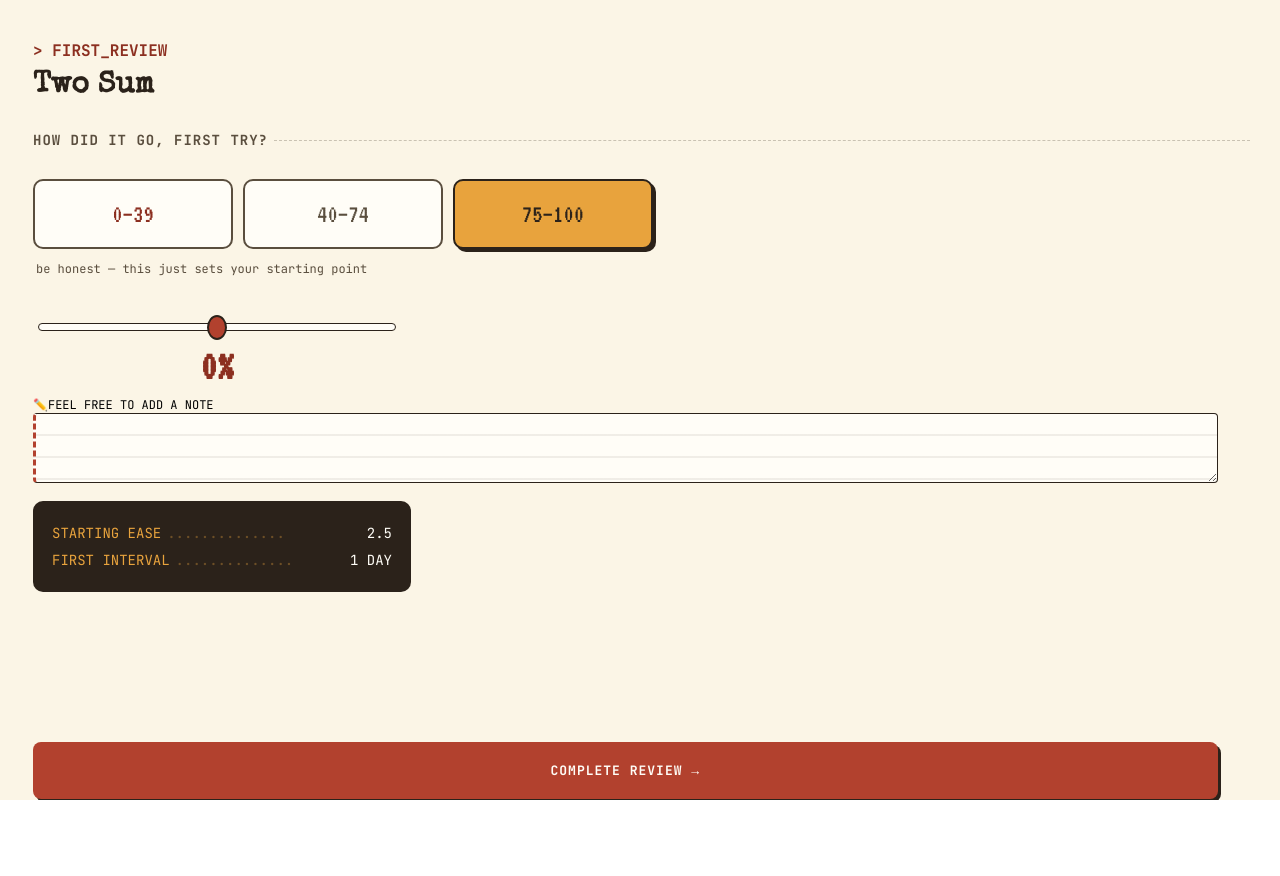
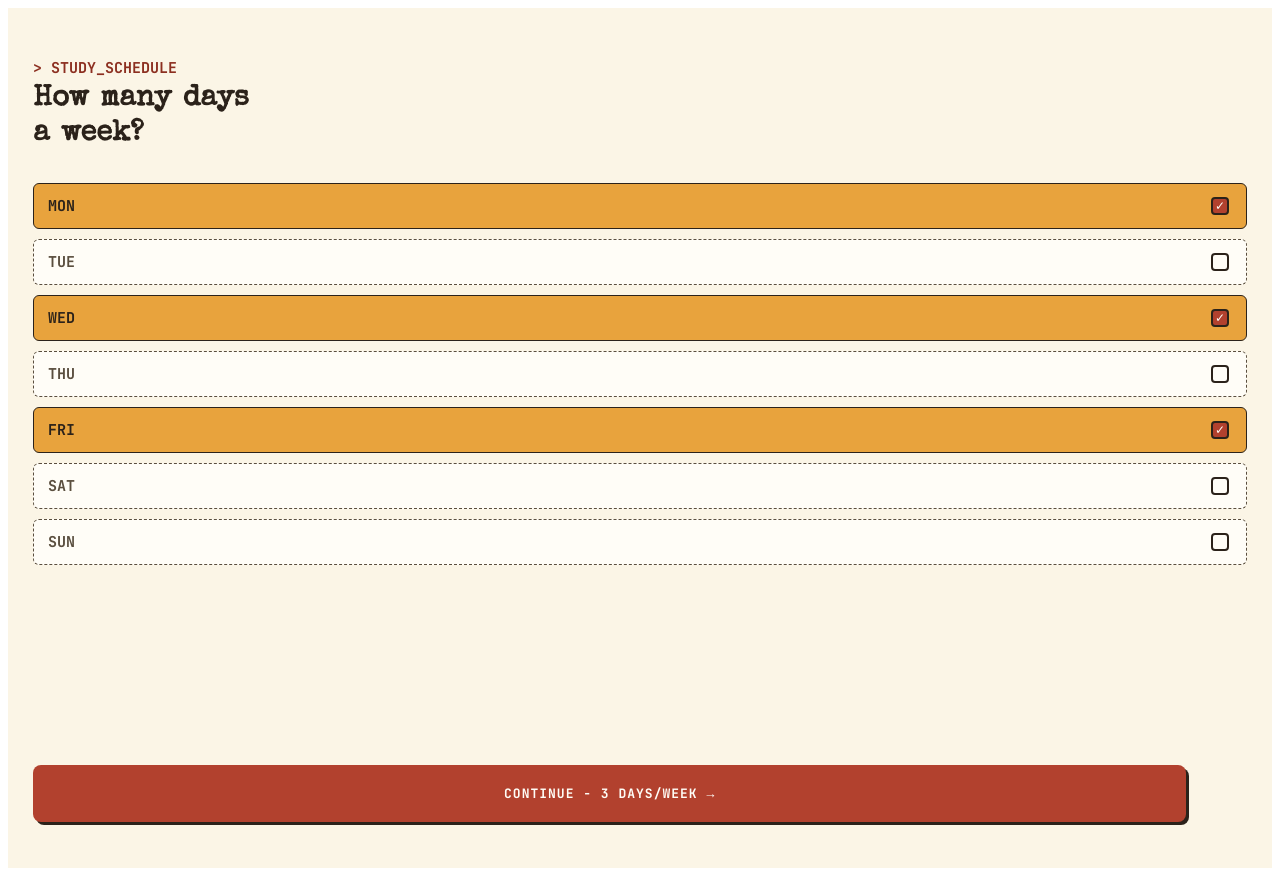
Before and after one commit to Kene-Okeke/recall, a React app in the folder frontend/: page / in a window 1280 px wide. Before the commit the page ends 800 px from the top, so only its background shows below. Built offline with nearby package versions, Linux system fonts and the light colour scheme; the HTML template or start-up script is replaced by a standard one.

Commit message:
day-row component + schedule prop + schedule page done

```diff
--- a/frontend/src/App.jsx
+++ b/frontend/src/App.jsx
@@ -1,8 +1,8 @@
 import "./App.css";
 
-import FirstRevScreen from "./pages/FirstRevScreen.jsx";
+import StudySchedule from "./pages/StudySchedule.jsx";
 function App() {
-  return <FirstRevScreen />;
+  return <StudySchedule />;
 }
 
 export default App;
--- /dev/null
+++ b/frontend/src/components/Button.jsx
@@ -0,0 +1,11 @@
+import "../css/Button.css";
+
+function Button({ children, onClick }) {
+  return (
+    <button className="mainButton" onClick={onClick}>
+      {children}
+    </button>
+  );
+}
+
+export default Button;
--- /dev/null
+++ b/frontend/src/components/DayRow.jsx
@@ -0,0 +1,17 @@
+import "../css/DayRow.css";
+
+function DayRow({ label, checked, onToggle }) {
+  return (
+    <label className={`dayRow ${checked ? "active" : ""}`}>
+      <span className="dayLabel">{label}</span>
+      <input
+        type="checkbox"
+        checked={checked}
+        onChange={onToggle}
+        className="dayCheckbox"
+      />
+    </label>
+  );
+}
+
+export default DayRow;
--- /dev/null
+++ b/frontend/src/components/Schedule.jsx
@@ -0,0 +1,33 @@
+import { useState } from "react";
+import DayRow from "./DayRow";
+
+{
+  /* this is solelly a prop that handles state ad not solely but mostly*/
+}
+function Schedule() {
+  const [mon, setMon] = useState(true);
+  const [tue, setTue] = useState(false);
+  const [wed, setWed] = useState(true);
+  const [thu, setThu] = useState(false);
+  const [fri, setFri] = useState(true);
+  const [sat, setSat] = useState(false);
+  const [sun, setSun] = useState(false);
+
+  return (
+    <>
+      {/* this is us passing data to the day row component in order to re-render based on state
+    seperating data and view is ideal - this is the idea of props */}
+      <div className="dayPicker">
+        <DayRow label="MON" checked={mon} onToggle={() => setMon(!mon)} />
+        <DayRow label="TUE" checked={tue} onToggle={() => setTue(!tue)} />
+        <DayRow label="WED" checked={wed} onToggle={() => setWed(!wed)} />
+        <DayRow label="THU" checked={thu} onToggle={() => setThu(!thu)} />
+        <DayRow label="FRI" checked={fri} onToggle={() => setFri(!fri)} />
+        <DayRow label="SAT" checked={sat} onToggle={() => setSat(!sat)} />
+        <DayRow label="SUN" checked={sun} onToggle={() => setSun(!sun)} />
+      </div>
+    </>
+  );
+}
+
+export default Schedule;
--- /dev/null
+++ b/frontend/src/css/Button.css
@@ -0,0 +1,23 @@
+.mainButton {
+  display: block;
+  max-width: 100%;
+  width: 95%;
+  text-align: center;
+  background: #b2412e; /* rust */
+  color: #fffdf7; /* white */
+  font-family: "JetBrains Mono", monospace;
+  font-weight: 700;
+  letter-spacing: 1px;
+  font-size: 13px;
+  padding: 20px 0;
+  border-radius: 8px;
+  border: none;
+  margin-top: 150px;
+  margin-bottom: 14px;
+  box-shadow: 3px 3px 0 #2b221a; /* ink offset shadow */
+  cursor: pointer;
+}
+.mainButton:active {
+  box-shadow: none;
+  transform: translate(3px, 3px);
+}
--- /dev/null
+++ b/frontend/src/css/DayRow.css
@@ -0,0 +1,49 @@
+.dayRow {
+  display: flex;
+  justify-content: space-between;
+  align-items: center;
+  background: #fffdf7;
+  border: 1px dashed #5a4e3e;
+  border-radius: 6px;
+  padding: 10px 14px;
+  font-family: "JetBrains Mono", monospace;
+  font-size: 15px;
+  font-weight: 700;
+  color: #5a4e3e;
+  cursor: pointer;
+  margin-bottom: 10px;
+}
+
+.dayRow.active {
+  border: 1px solid #2b221a;
+  color: #2b221a;
+  background: #e8a33d;
+}
+
+.dayCheckbox {
+  appearance: none;
+  -webkit-appearance: none;
+  width: 18px;
+  height: 18px;
+  border-radius: 4px;
+  border: 2px solid #2b221a;
+  background: #fffdf7;
+  cursor: pointer;
+  position: relative;
+}
+
+.dayRow.active .dayCheckbox {
+  background: #b2412e;
+  border-color: #2b221a;
+}
+
+.dayCheckbox:checked::after {
+  content: "✓";
+  position: absolute;
+  inset: 0;
+  display: flex;
+  align-items: center;
+  justify-content: center;
+  color: #fffdf7;
+  font-size: 12px;
+}
--- /dev/null
+++ b/frontend/src/css/StudySchedule.css
@@ -0,0 +1,33 @@
+.scheduleText {
+  font-family: "JetBrains Mono", monospace;
+  color: var(--rust-darkpressed);
+  font-weight: 600;
+  font-size: 15px;
+  padding-bottom: 5px;
+}
+
+.mainContainer {
+  background-color: var(--paperbackground);
+  height: 100vh;
+  overflow: hidden;
+  padding-top: 50px;
+  padding-bottom: 10px;
+  padding-left: 25px;
+  padding-right: 25px;
+  color: var(--inktext);
+}
+
+.scheduleQuestion {
+  font-family: "Special Elite", cursive;
+  font-size: 29px;
+  font-weight: 600;
+  line-height: 1.2;
+  color: var(--inktext);
+
+  padding-bottom: 30px;
+  word-spacing: 3px;
+}
+
+.buttonContainer {
+  padding-top: 40px;
+}
--- /dev/null
+++ b/frontend/src/pages/StudySchedule.jsx
@@ -0,0 +1,28 @@
+import "../css/StudySchedule.css";
+import Schedule from "../components/Schedule.jsx";
+import Button from "../components/Button.jsx";
+
+function StudySchedule() {
+  return (
+    <>
+      <div className="mainContainer">
+        <section className="titleSection">
+          <div className="scheduleText">&gt; STUDY_SCHEDULE</div>
+          <div className="scheduleQuestion">
+            How many days <br />a week?
+          </div>
+        </section>
+
+        <div className="dayChoicecont">
+          <Schedule />
+        </div>
+
+        <div className="buttonContainer">
+          <Button>CONTINUE - 3 DAYS/WEEK →</Button>
+        </div>
+      </div>
+    </>
+  );
+}
+
+export default StudySchedule;
```
